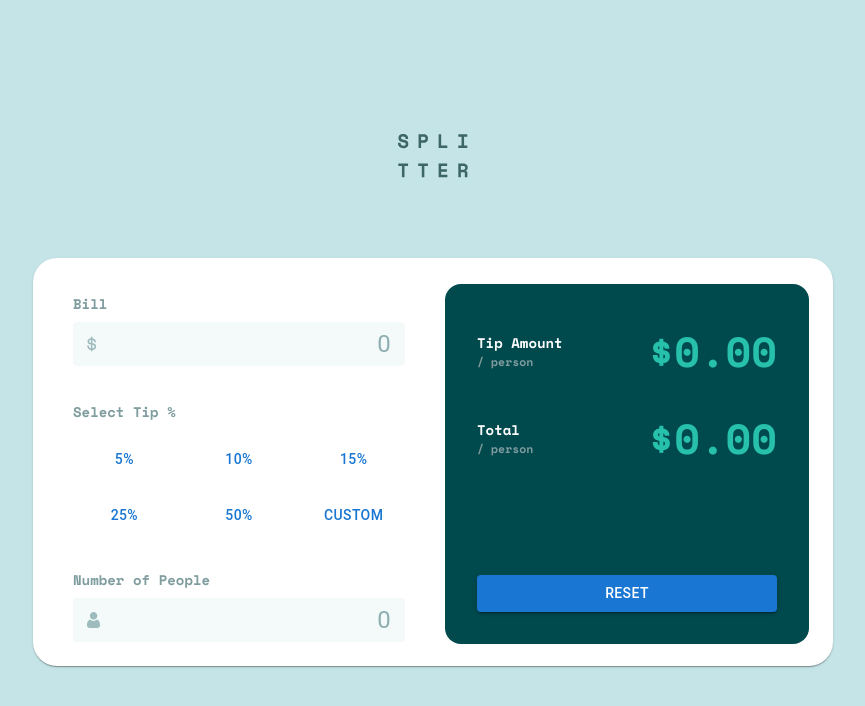
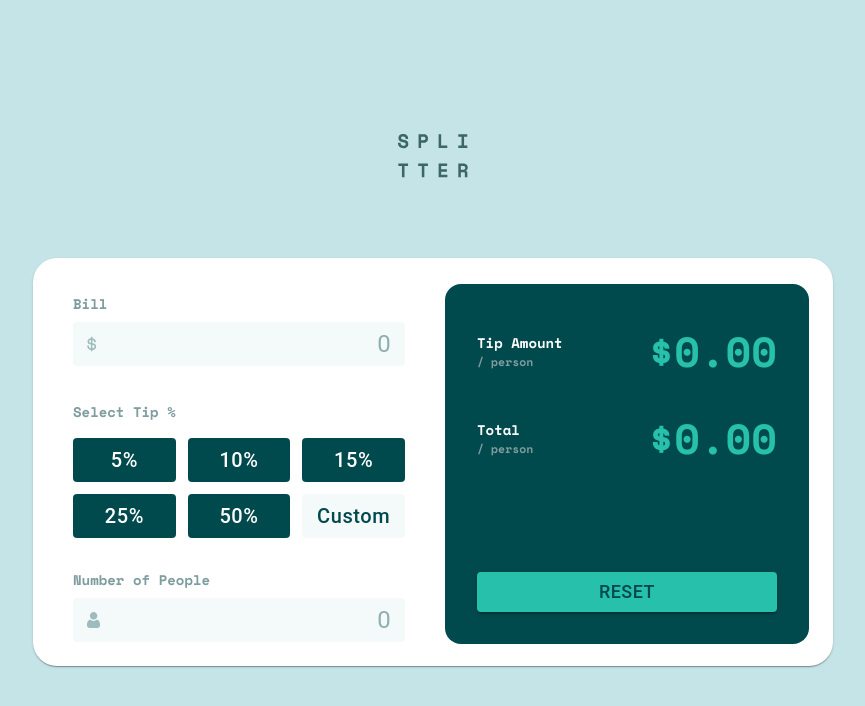
Before and after one commit to danhalis/tip-calculator-app, a Next.js app: page / in a window 1280 px wide. Shown: the top 706 px of the page, without its empty margins (207-1072 px from the left). Built offline with nearby package versions, Linux system fonts and the light colour scheme.

Commit message:
Add important to tailwind styles in globals.css

```diff
--- a/app/globals.css
+++ b/app/globals.css
@@ -5,70 +5,70 @@
 @layer base {
   body {
     @apply
-      bg-[#c5e4e7];
+      !bg-[#c5e4e7];
   }
 }
 
 @layer components {
   .field-label {
     @apply
-      text-[#7f9c9f]
-      text-sm;
+      !text-[#7f9c9f]
+      !text-sm;
   }
   .error-label {
     @apply
-      text-[#d18064]
-      text-sm;
+      !text-[#d18064]
+      !text-sm;
   }
 
   .amt-input {
     @apply
-      rounded
-      bg-[#f4fafa];
+      !rounded
+      !bg-[#f4fafa];
   }
 
   .tip-selection-btn {
     @apply
-      bg-[#00494d]
-      hover:bg-[#9fe8df]
-      text-white
-      hover:text-[#00494d]
-      text-xl
-      normal-case
-      h-11;
+      !bg-[#00494d]
+      hover:!bg-[#9fe8df]
+      !text-white
+      hover:!text-[#00494d]
+      !text-xl
+      !normal-case
+      !h-11;
   }
   .custom-tip-selection-btn {
     @apply
-      bg-[#f4fafa]
-      text-[#00494d];
+      !bg-[#f4fafa]
+      !text-[#00494d];
   }
   .tip-selection-btn-selected {
     @apply
-      bg-[#26c0ab]
-      text-[#00494d];
+      !bg-[#26c0ab]
+      !text-[#00494d];
   }
 
   .result-amt-label {
     @apply
-      text-white
-      text-sm;
+      !text-white
+      !text-sm;
   }
   .result-amt-label-unit {
     @apply
-      text-[#7f9c9f]
-      text-[11.5px];
+      !text-[#7f9c9f]
+      !text-[11.5px];
   }
   .result-amt {
     @apply
-      text-[#26c0ab]
-      text-[42px];
+      !text-[#26c0ab]
+      !text-[42px];
   }
 
   .action-btn {
     @apply
-      bg-[#26c0ab]
-      hover:bg-[#9fe8df]
-      text-[#00494d]
-      text-lg;
+      !bg-[#26c0ab]
+      hover:!bg-[#9fe8df]
+      !text-[#00494d]
+      !text-lg;
   }
 }
```
